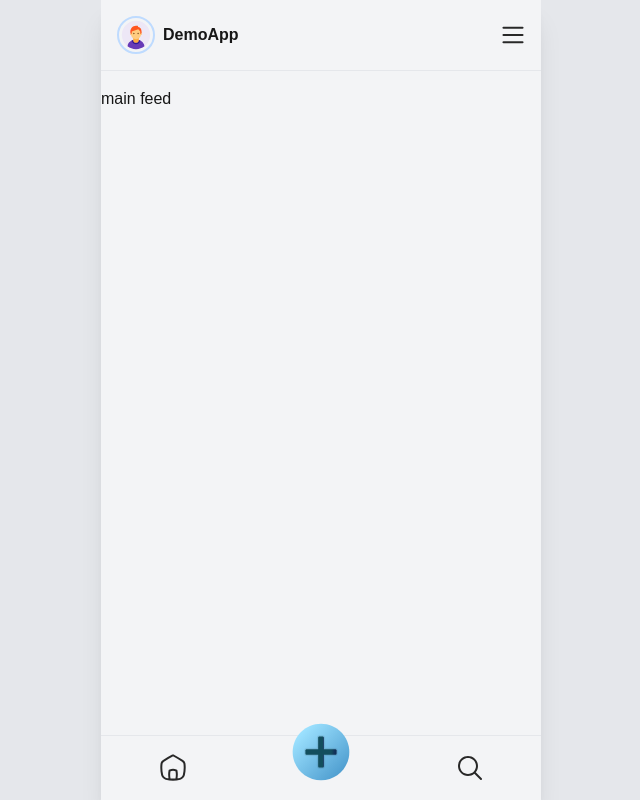
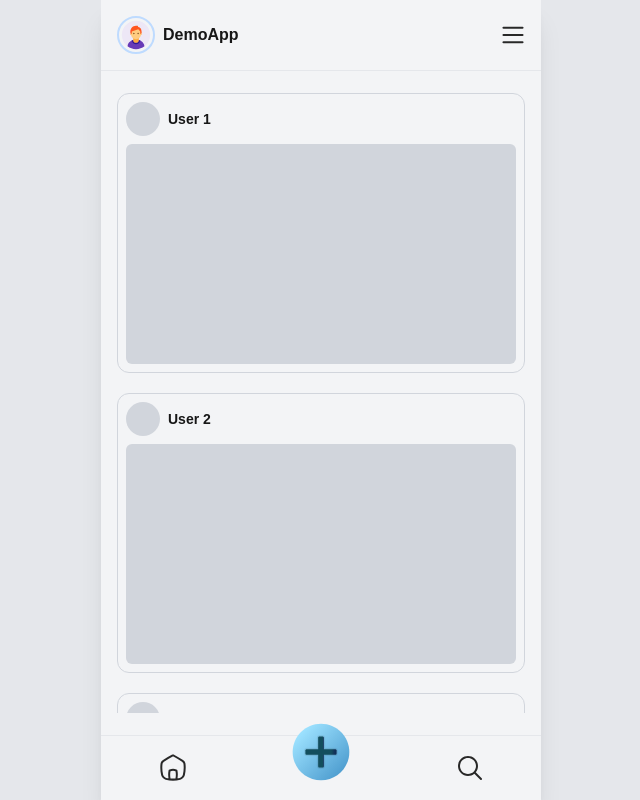
Before and after one commit to skygig/walkthrough_demo, a Next.js app: page / in a window 1280 px wide. Shown: the whole page, without its empty margins (319-959 px from the left). Built offline with nearby package versions, Linux system fonts and the light colour scheme.

Commit message:
component: added feed

```diff
--- a/app/page.tsx
+++ b/app/page.tsx
@@ -1,4 +1,5 @@
 import ActionBar from "@/components/ActionBar";
+import Feed from "@/components/Feed";
 import Navbar from "@/components/Navbar";
 
 export default function Home() {
@@ -6,9 +7,7 @@ export default function Home() {
     <div className="bg-gray-200 w-screen min-h-screen">
       <div className="bg-gray-100 w-[440px] min-h-screen mx-auto shadow-xl flex flex-col justify-between gap-4">
         <Navbar />
-
-        <div className="flex-1">main feed</div>
-
+        <Feed />
         <ActionBar />
       </div>
     </div>
--- /dev/null
+++ b/components/Feed.tsx
@@ -0,0 +1,24 @@
+const Feed = () => {
+  return (
+    <div className="px-4 overflow-y-scroll h-[calc(100vh-180px)]">
+      {[1, 2, 3, 4].map((item) => (
+        <Post key={item} user={`User ${item}`} />
+      ))}
+    </div>
+  );
+};
+
+const Post = ({ user }: { user: string }) => {
+  return (
+    <div className="w-full h-[280px] mb-5 border border-gray-300 rounded-xl p-2 flex flex-col gap-2">
+      <div className="flex items-center gap-2 font-semibold text-sm">
+        <div className="w-[34px] h-[34px] rounded-full bg-gray-300"></div>
+        <div>{user}</div>
+      </div>
+
+      <div className="w-full bg-gray-300 flex-1 rounded-md"></div>
+    </div>
+  );
+};
+
+export default Feed;
```
